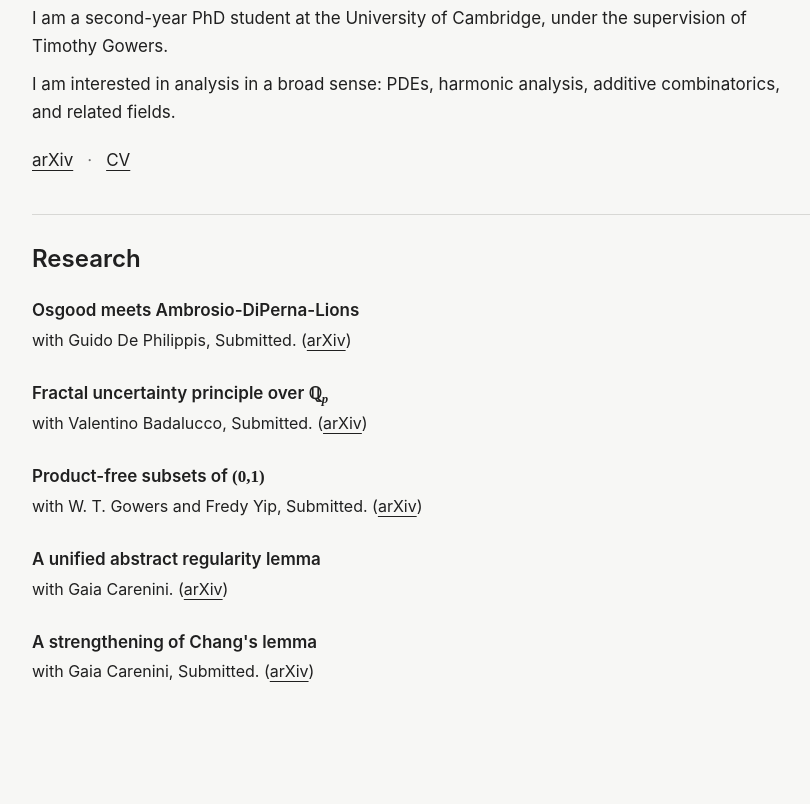
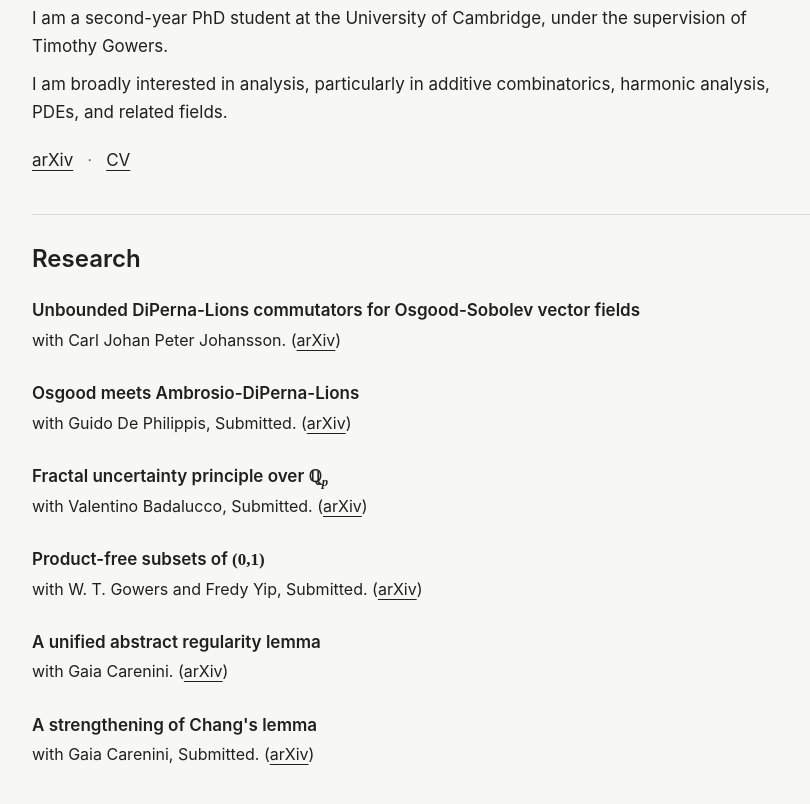
Before and after one commit to leo-franchi/leo-franchi.github.io, a plain HTML site: page index.html in a window 1280 px wide. Shown: the part 126-930 px from the top of the page, without its empty margins (204-1014 px from the left). Before the commit the page ends 891 px from the top, so only its background shows below. Drawn offline with Linux system fonts and the light colour scheme.

Commit message:
Update index.html

```diff
--- a/index.html
+++ b/index.html
@@ -202,8 +202,7 @@
       </p>
 
       <p class="interests">
-        I am interested in analysis in a broad sense:
-        PDEs, harmonic analysis, additive combinatorics, and related fields.
+     I am broadly interested in analysis, particularly in additive combinatorics, harmonic analysis, PDEs, and related fields.
       </p>
 
       <div class="profile-links">
@@ -228,6 +227,15 @@
       <h2>Research</h2>
 
       <ul class="papers">
+
+
+                <li class="paper">
+          <h3>Unbounded DiPerna-Lions commutators for Osgood-Sobolev vector fields</h3>
+          <p class="paper-info">
+            with Carl Johan Peter Johansson.
+            (<a href="https://arxiv.org/abs/2611.34906">arXiv</a>)
+          </p>
+        </li>
 
         <li class="paper">
           <h3>Osgood meets Ambrosio-DiPerna-Lions</h3>
```
